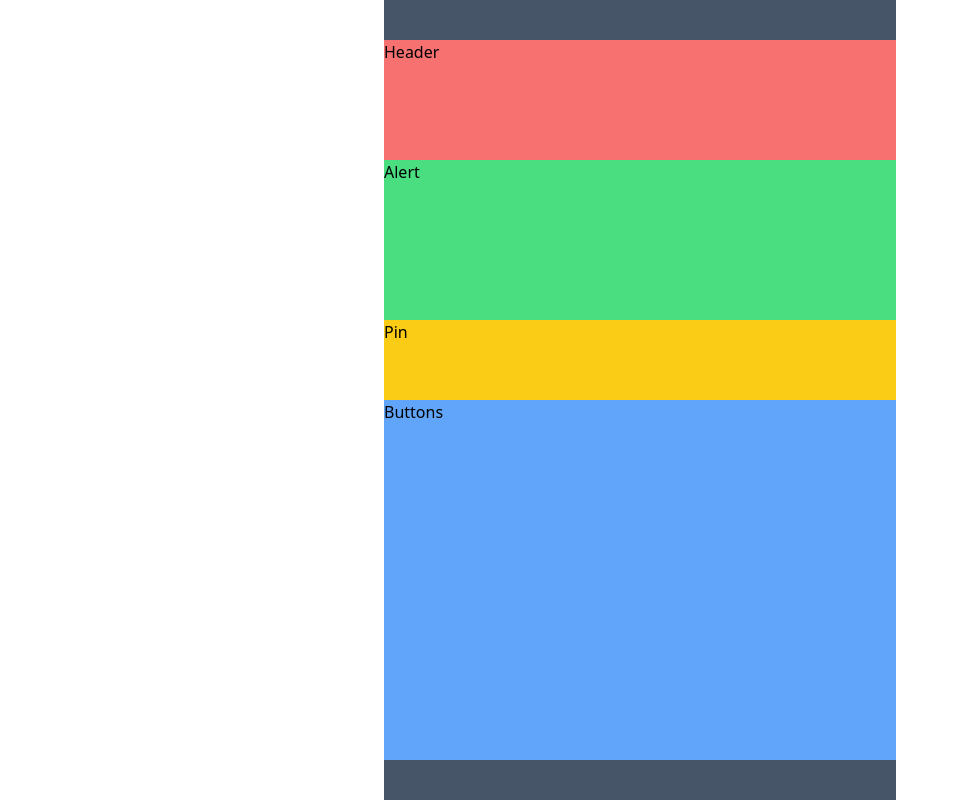
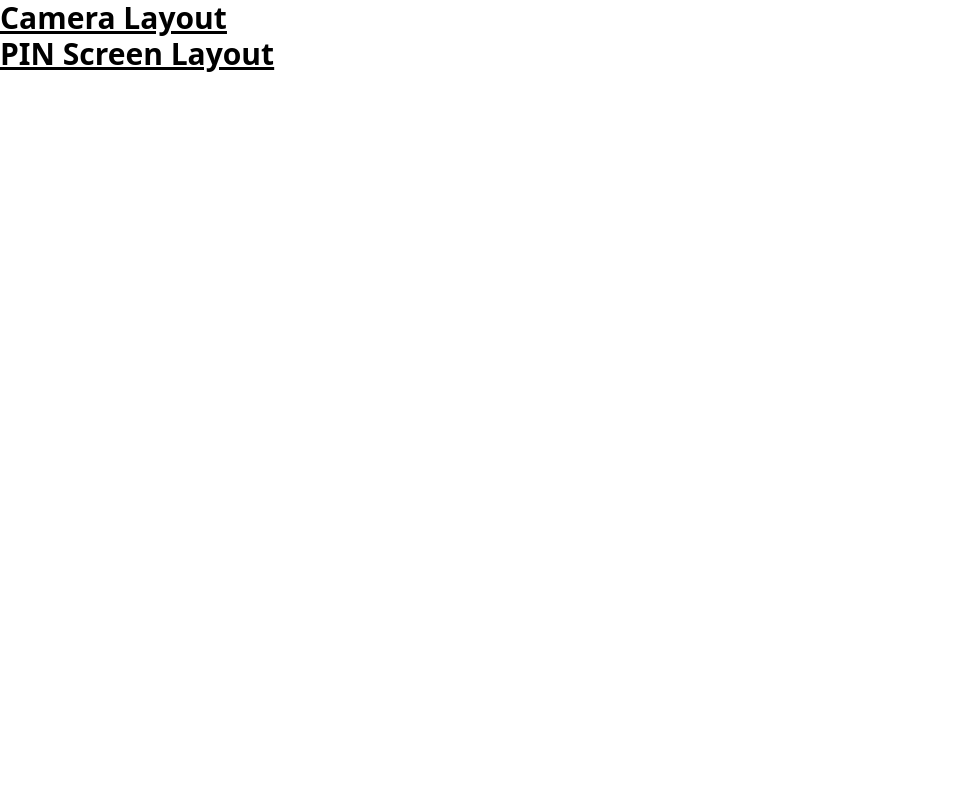
Before and after one commit to AkbarAngkasa/web-chatbox-layout, a React (Create React App) app: page / in a window 1280 px wide. Shown: the whole page, without its empty margins (0-959 px from the left). Built offline with nearby package versions, Linux system fonts and the light colour scheme.

Commit message:
modified

```diff
--- a/package.json
+++ b/package.json
@@ -9,6 +9,7 @@
     "react": "^18.2.0",
     "react-dom": "^18.2.0",
     "react-html5-camera-photo": "^1.5.11",
+    "react-router-dom": "^6.9.0",
     "react-scripts": "5.0.1",
     "react-webcam": "^7.0.1",
     "web-vitals": "^2.1.0"
--- a/public/index.html
+++ b/public/index.html
@@ -7,7 +7,7 @@
     <meta name="theme-color" content="#000000" />
     <meta
       name="description"
-      content="Web site created using create-react-app"
+      content="Emkop Web Chatbot layout"
     />
     <link rel="apple-touch-icon" href="%PUBLIC_URL%/logo192.png" />
     <!--
@@ -28,7 +28,7 @@
     <link rel="stylesheet" href="https://cdnjs.cloudflare.com/ajax/libs/font-awesome/6.3.0/css/all.min.css" integrity="sha512-SzlrxWUlpfuzQ+pcUCosxcglQRNAq/DZjVsC0lE40xsADsfeQoEypE+enwcOiGjk/bSuGGKHEyjSoQ1zVisanQ==" crossorigin="anonymous" referrerpolicy="no-referrer" />
     <!-- TailwindCSS CDN -->
     <script src="https://cdn.tailwindcss.com"></script>
-    <title>React App</title>
+    <title>WebChatbot Layout</title>
   </head>
   <body>
     <noscript>You need to enable JavaScript to run this app.</noscript>
--- a/src/App.js
+++ b/src/App.js
@@ -1,10 +1,18 @@
-// import MobileCamera from "./MobileCamera"
+import { BrowserRouter as Router, Route, Routes } from 'react-router-dom';
+import Home from './Home';
+import MobileCamera from "./MobileCamera"
 import PinLayout from "./PinLayout"
 
 export default function App() {
   return(
-    <div>
-      <PinLayout />
-    </div>
+    <Router>
+      <div className="content select-none">
+        <Routes>
+          <Route path="/" element={<Home />}/>
+          <Route path="/camera-layout" element={<MobileCamera />}/>
+          <Route path="/pin-screen-layout" element={<PinLayout />}/>
+        </Routes>
+      </div>
+    </Router>
   )
 }
--- /dev/null
+++ b/src/Home.jsx
@@ -0,0 +1,10 @@
+import { Link } from "react-router-dom";
+
+export default function Home() {
+  return (
+    <div className="text-3xl font-bold underline flex flex-col">
+        <Link to={'/camera-layout'}>Camera Layout</Link>
+        <Link to={'/pin-screen-layout'}>PIN Screen Layout</Link>
+    </div>
+  )
+}
```
Also changed, not shown: 1 other file (tests, documents, lock files or other folders).
